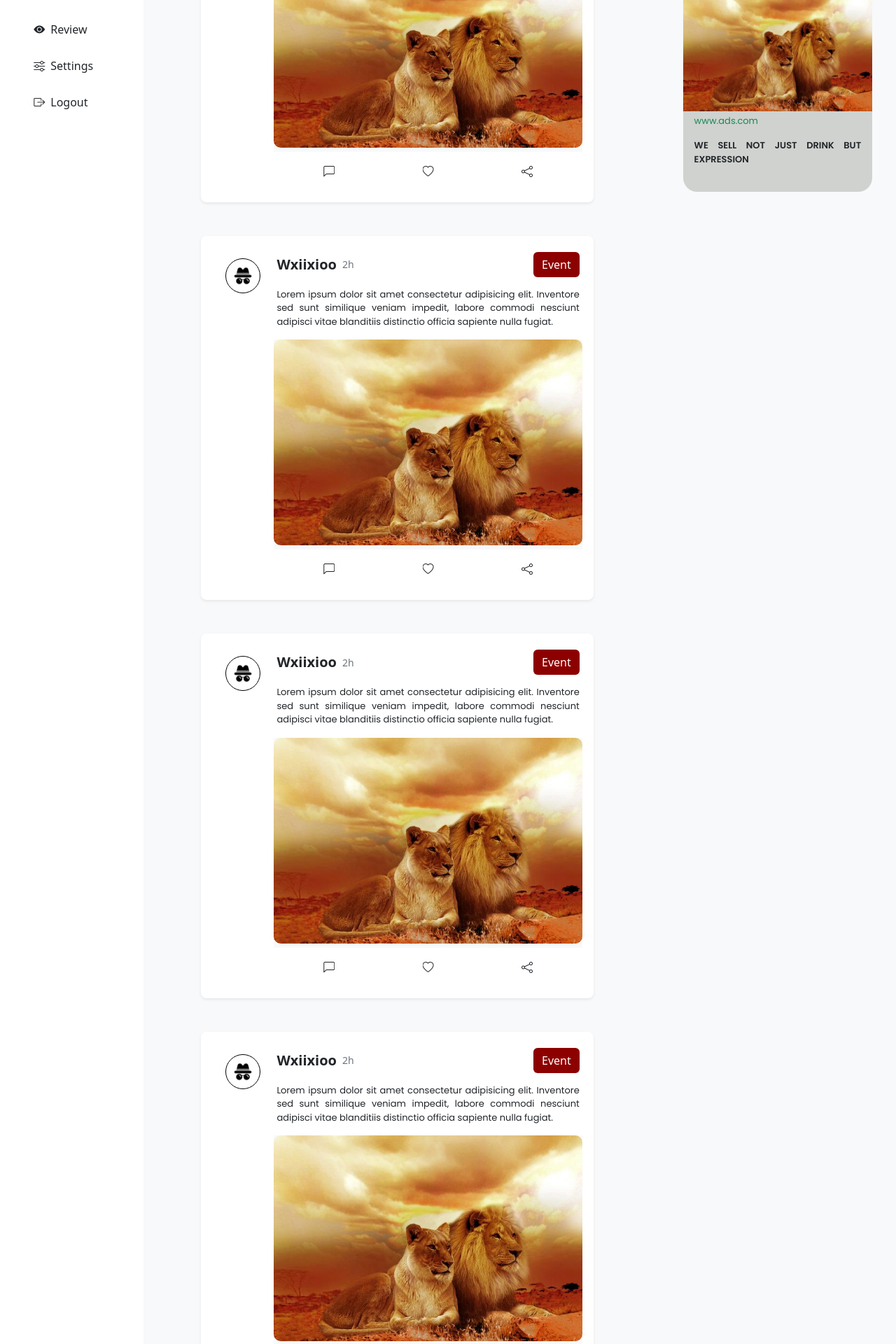
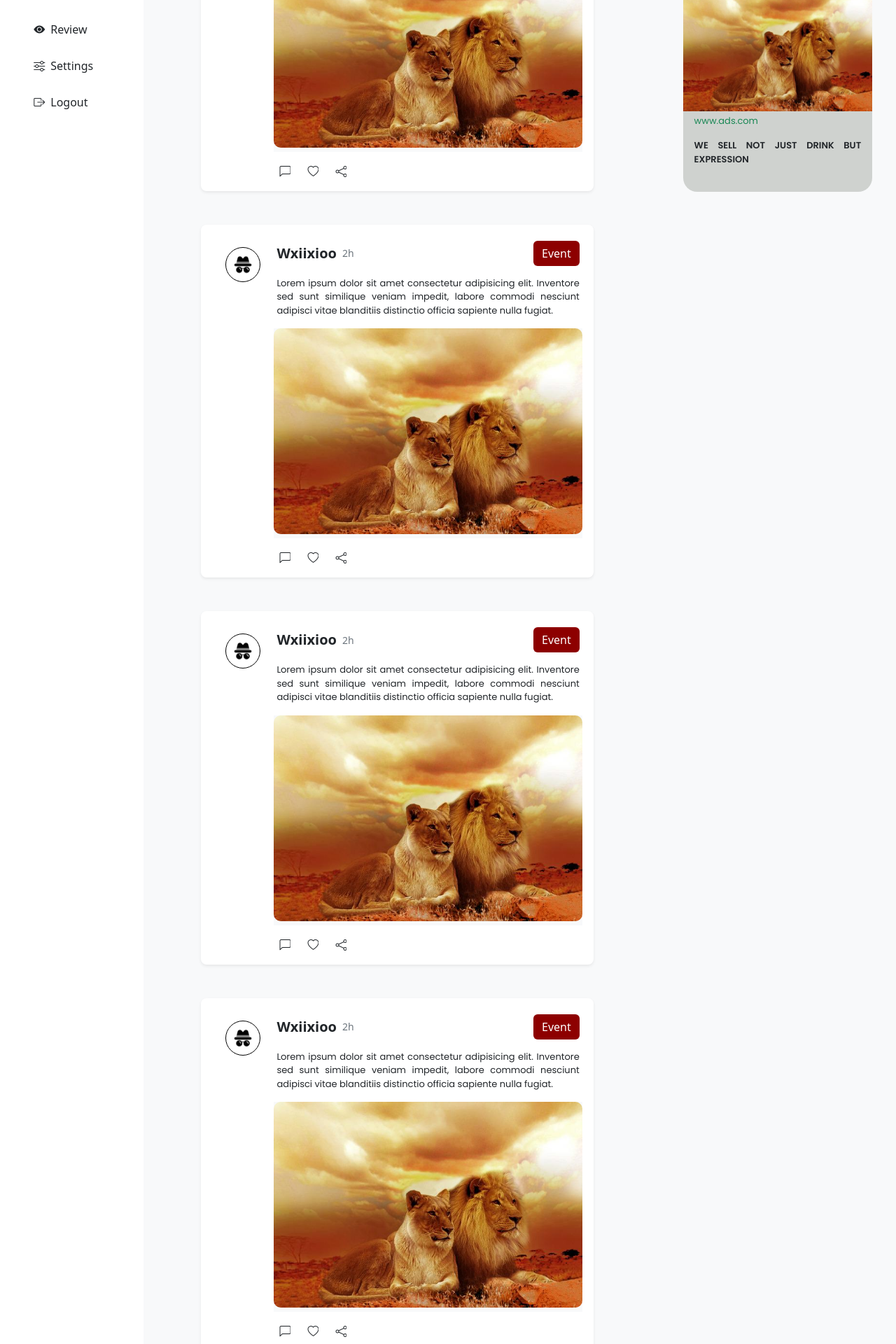
Before and after one commit to Echezonac/spitz-official, a Django app: page /home/ in a window 1280 px wide. Shown: the part 320-2240 px from the top of the page at 70% size. Run offline with Django 4.2, Linux system fonts and the light colour scheme.

Commit message:
redesigned the homepage

```diff
--- a/templates/pages/index.html
+++ b/templates/pages/index.html
@@ -224,9 +224,9 @@ secret, review, social,network, chat, data{% endblock %}
                         style="max-height: 300px; border-radius: 10px;">
                     </div>
                     <!-- spitz-blog-icon start -->
-                    <div class="spitz-blog-icon py-3 px-2 d-flex justify-content-around">
-                      <i class="bi bi-chat-left text-dark"></i>
-                      <i class="bi bi-heart text-dark"></i>
+                    <div class="spitz-blog-icon pt-3 px-2 d-flex">
+                      <i class="bi bi-chat-left text-dark me-4"></i>
+                      <i class="bi bi-heart text-dark me-4"></i>
                       <i class="bi bi-share text-dark"></i>
                     </div>
                     <!-- spitz-blog-icon end -->
@@ -268,9 +268,9 @@ secret, review, social,network, chat, data{% endblock %}
                         style="max-height: 300px; border-radius: 10px;">
                     </div>
                     <!-- spitz-blog-icon start -->
-                    <div class="spitz-blog-icon py-3 px-2 d-flex justify-content-around">
-                      <i class="bi bi-chat-left text-dark"></i>
-                      <i class="bi bi-heart text-dark"></i>
+                    <div class="spitz-blog-icon pt-3 px-2 d-flex">
+                      <i class="bi bi-chat-left text-dark me-4"></i>
+                      <i class="bi bi-heart text-dark me-4"></i>
                       <i class="bi bi-share text-dark"></i>
                     </div>
                     <!-- spitz-blog-icon end -->
@@ -312,9 +312,9 @@ secret, review, social,network, chat, data{% endblock %}
                         style="max-height: 300px; border-radius: 10px;">
                     </div>
                     <!-- spitz-blog-icon start -->
-                    <div class="spitz-blog-icon py-3 px-2 d-flex justify-content-around">
-                      <i class="bi bi-chat-left text-dark"></i>
-                      <i class="bi bi-heart text-dark"></i>
+                    <div class="spitz-blog-icon pt-3 px-2 d-flex">
+                      <i class="bi bi-chat-left text-dark me-4"></i>
+                      <i class="bi bi-heart text-dark me-4"></i>
                       <i class="bi bi-share text-dark"></i>
                     </div>
                     <!-- spitz-blog-icon end -->
@@ -356,9 +356,9 @@ secret, review, social,network, chat, data{% endblock %}
                         style="max-height: 300px; border-radius: 10px;">
                     </div>
                     <!-- spitz-blog-icon start -->
-                    <div class="spitz-blog-icon py-3 px-2 d-flex justify-content-around">
-                      <i class="bi bi-chat-left text-dark"></i>
-                      <i class="bi bi-heart text-dark"></i>
+                    <div class="spitz-blog-icon pt-3 px-2 d-flex">
+                      <i class="bi bi-chat-left text-dark me-4"></i>
+                      <i class="bi bi-heart text-dark me-4"></i>
                       <i class="bi bi-share text-dark"></i>
                     </div>
                     <!-- spitz-blog-icon end -->
@@ -400,9 +400,9 @@ secret, review, social,network, chat, data{% endblock %}
                         style="max-height: 300px; border-radius: 10px;">
                     </div>
                     <!-- spitz-blog-icon start -->
-                    <div class="spitz-blog-icon py-3 px-2 d-flex justify-content-around">
-                      <i class="bi bi-chat-left text-dark"></i>
-                      <i class="bi bi-heart text-dark"></i>
+                    <div class="spitz-blog-icon pt-3 px-2 d-flex">
+                      <i class="bi bi-chat-left text-dark me-4"></i>
+                      <i class="bi bi-heart text-dark me-4"></i>
                       <i class="bi bi-share text-dark"></i>
                     </div>
                     <!-- spitz-blog-icon end -->
```
